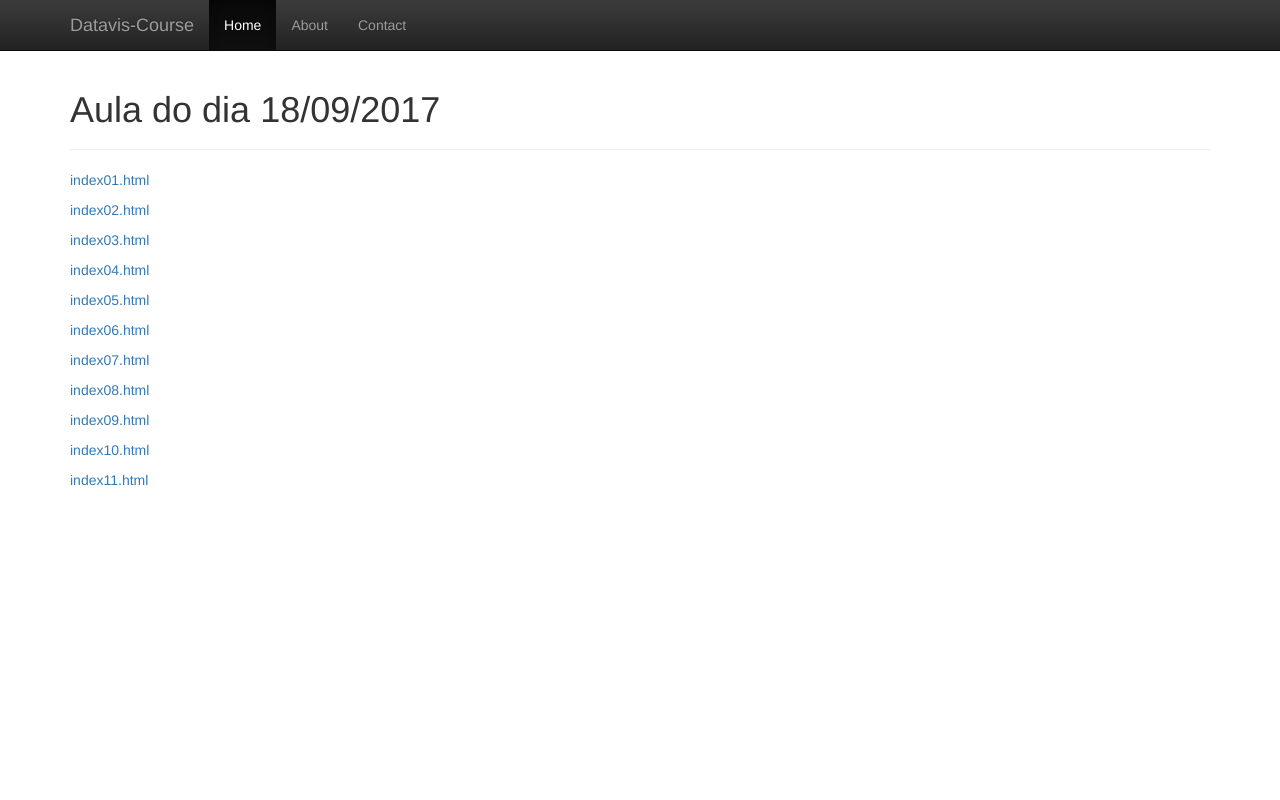
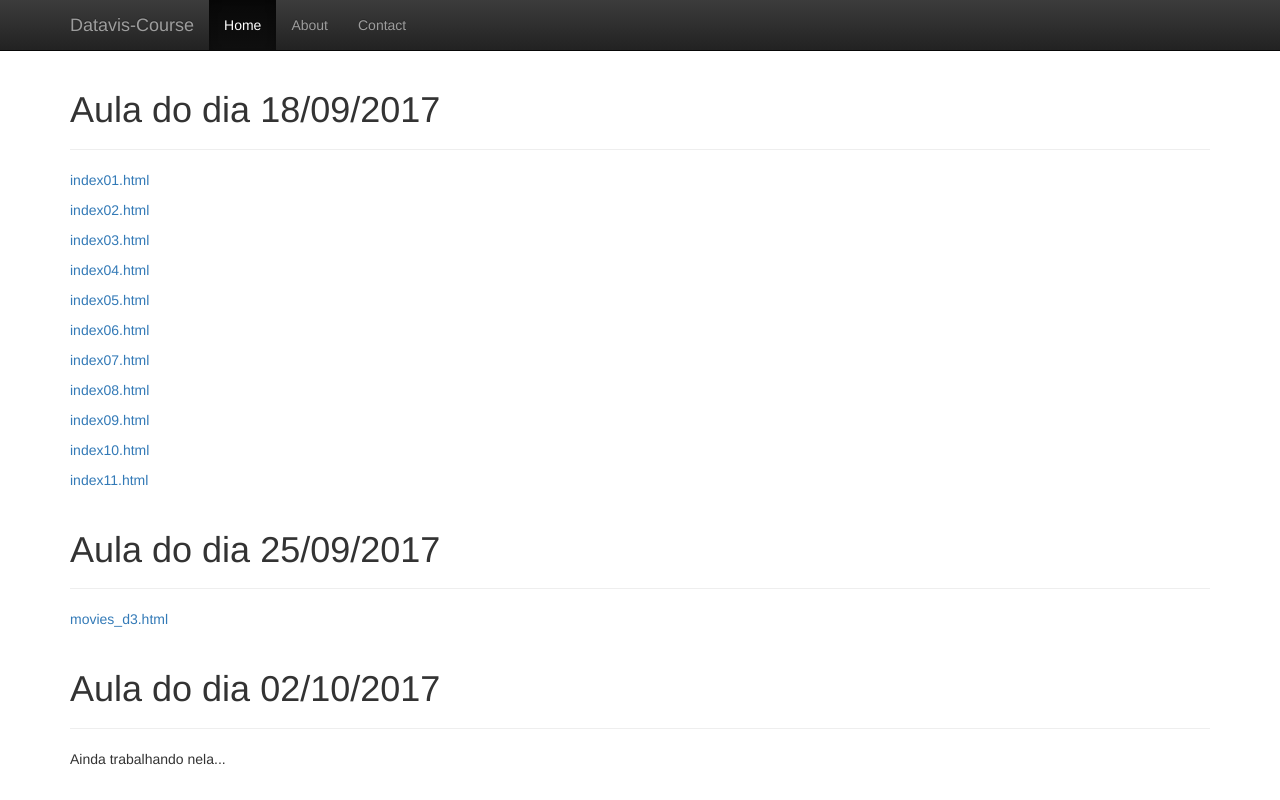
Before and after one commit to MarianaFL/datavis-course, a plain HTML site: page index.html in a window 1280 px wide. Drawn offline with nearby package versions, Linux system fonts and the light colour scheme.

Commit message:
Added link in index.html to 09/25 homework and 'still working' message to 10/02 homework

```diff
--- a/index.html
+++ b/index.html
@@ -58,6 +58,18 @@
       <p><a href="/datavis-course/2017_09_18/index10.html">index10.html</a></p>
       <p><a href="/datavis-course/2017_09_18/index11.html">index11.html</a></p>
 
+      <div class="page-header">
+        <h1>Aula do dia 25/09/2017</h1>
+      </div>
+
+      <p><a href="/datavis-course/2017_09_25/movies_d3.html">movies_d3.html</a></p>
+
+      <div class="page-header">
+        <h1>Aula do dia 02/10/2017</h1>
+      </div>
+
+      <p>Ainda trabalhando nela...</p>
+
     </div><!-- /.container -->
 
     <!-- jQuery (necessary for Bootstrap's JavaScript plugins) -->
```
Lines whose indentation alone changed are shown as unchanged.
